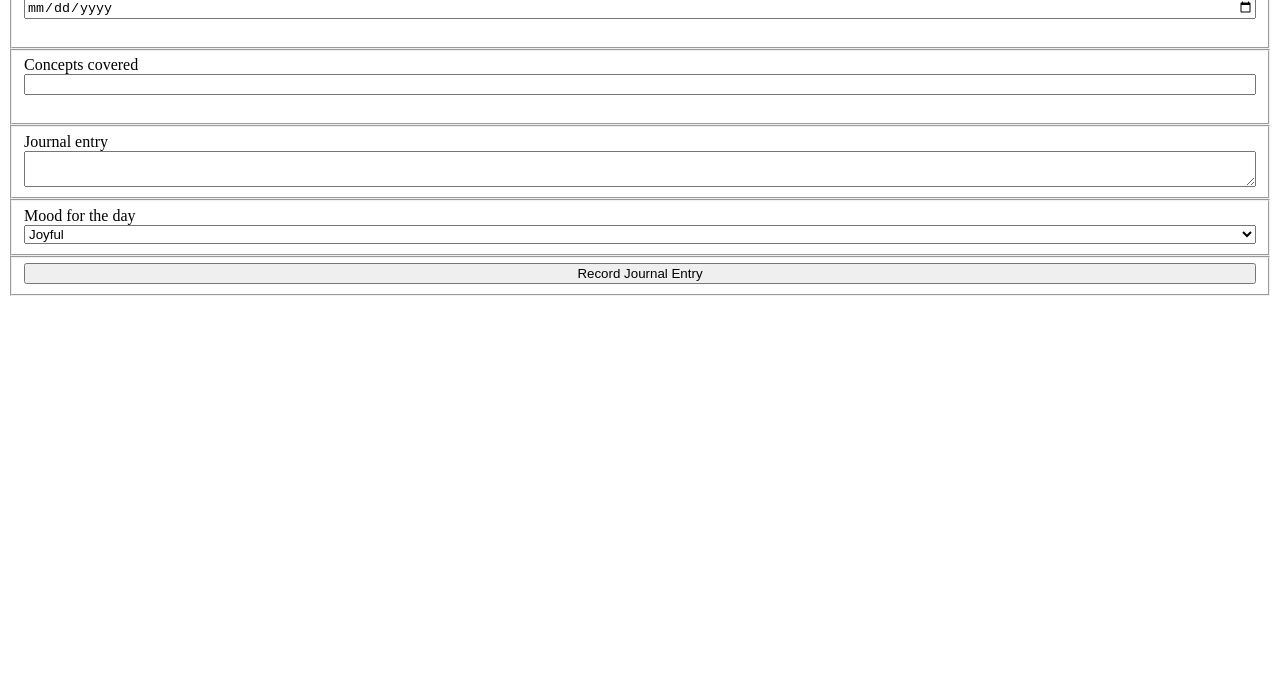
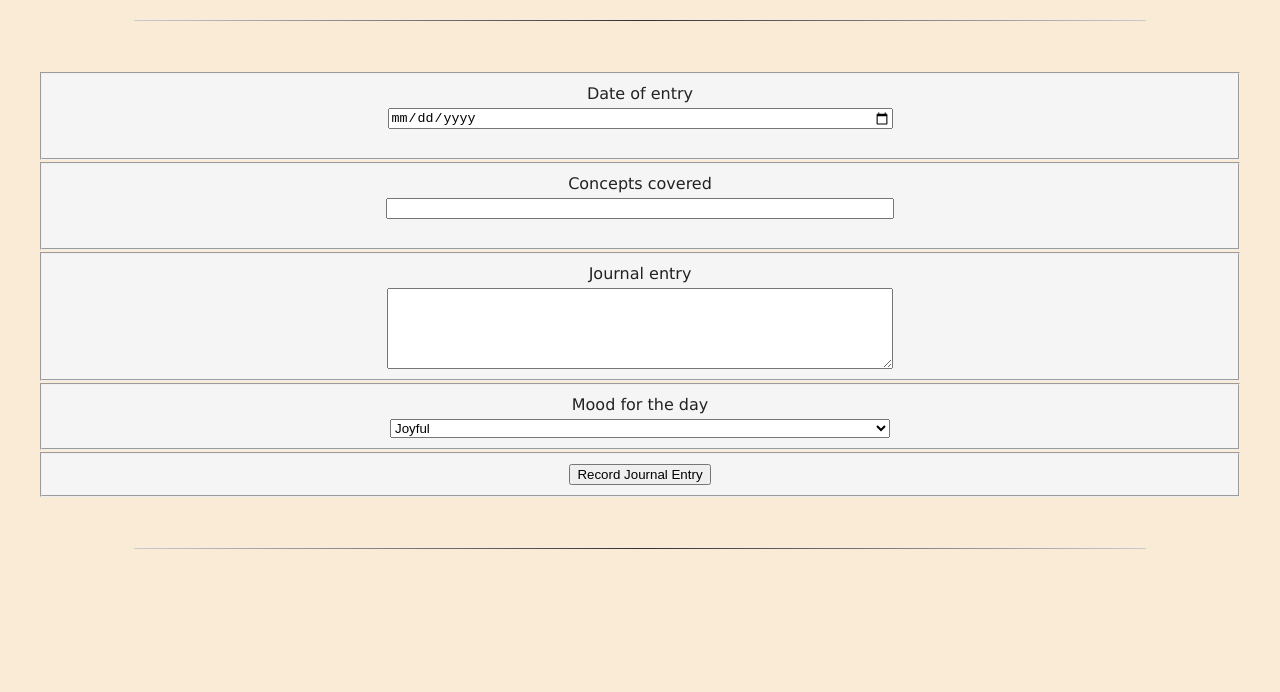
Before and after one commit to robbyhecht/NSS-daily-journals, a plain HTML site: page src/index.html in a window 1280 px wide. Shown: the part 108-800 px from the top of the page. Drawn offline with Linux system fonts and the light colour scheme.

Commit message:
added styling to css

```diff
--- a/src/index.html
+++ b/src/index.html
@@ -10,31 +10,33 @@
 
 <body>
 
-  <h1>Daily Journal</h1>
+  <h1>DAILY JOURNAL</h1>
 
-  <form action="">
+  <hr>
+
+  <form action="" class="form">
 
       <!-- date -->
     <fieldset>
-      <label for="journalDate">Date of entry</label>
-      <input type="date" name="journalDate" id="journalDate">
+      <label for="journalDate" class="label">Date of entry</label>
+      <input type="date" name="journalDate" id="journalDate" class="input">
       <br>
     </fieldset>
       <!-- concepts -->
     <fieldset>
-      <label for="journalConcepts">Concepts covered</label>
-      <input type="text" name="journalConcept" id="journalConcept">
+      <label for="journalConcepts" class="label">Concepts covered</label>
+      <input type="text" name="journalConcept" id="journalConcept" class="input">
       <br>
     </fieldset>
       <!-- entry -->
-    <fieldset>
-      <label for="journalEntry">Journal entry</label>
-      <textarea name="journalEntry" id="journalEntry" cols="60" rows="2"></textarea>
+    <fieldset id="journalFieldset">
+      <label for="journalEntry" class="label">Journal entry</label>
+      <textarea name="journalEntry" id="journalEntry" cols="60" rows="5" class="input"></textarea>
     </fieldset>
       <!-- mood -->
     <fieldset>
-      <label for="journalMood">Mood for the day</label>
-      <select name="journalMood" id="journalMood" value=sad>
+      <label for="journalMood" class="label">Mood for the day</label>
+      <select name="journalMood" id="journalMood" class="input" value=sad>
         <option value="joyful">Joyful</option>
         <option value="happy">Happy</option>
         <option value="sad">Sad</option>
@@ -44,10 +46,13 @@
     </fieldset>
       <!-- record button -->
     <fieldset>
-      <input type="submit" value="Record Journal Entry">
+      <span class="record">
+        <input type="submit" value="Record Journal Entry">
+      </span>
     </fieldset>
 
   </form>
+  <hr>
   <article class="entryLog">
 
   </article>
--- a/src/styles/journal.css
+++ b/src/styles/journal.css
@@ -1,4 +1,58 @@
+body {
+  box-sizing: border-box;
+  text-align: center;
+  font-family: 'Lucida Sans', 'Lucida Sans Regular', 'Lucida Grande', 'Lucida Sans Unicode', Geneva, Verdana, sans-serif;
+  background-color: antiquewhite;
+  color: #222;
+}
+
+h1 {
+  font-weight: bold;
+  margin: 40px;
+}
+
+hr {
+  margin: 50px 10%;
+  border: 0;
+  height: 1px;
+  background: #333;
+  background-image: -webkit-linear-gradient(left, #ccc, #333, #ccc);
+  background-image: -moz-linear-gradient(left, #ccc, #333, #ccc);
+  background-image: -ms-linear-gradient(left, #ccc, #333, #ccc);
+  background-image: -o-linear-gradient(left, #ccc, #333, #ccc);
+}
+
+.form {
+  display: flex;
+  flex-direction: column;
+  align-content: center;
+  justify-content: center;
+}
+
 fieldset {
   display: flex;
+  flex-wrap: wrap;
   flex-direction: column;
+  align-content: space-around;
+  justify-content: center;
+  background-color: whitesmoke;
+  margin: 1px 2em;
+  padding: 10px;
 }
+
+.input {
+  align-content: space-around;
+  justify-content: center;
+  margin: 0 auto;
+  width: 80%;
+  max-width: 500px;
+}
+
+.record {
+  display: flex;
+  justify-content: center;
+}
+
+.label {
+  padding-bottom: 5px;
+}
```
